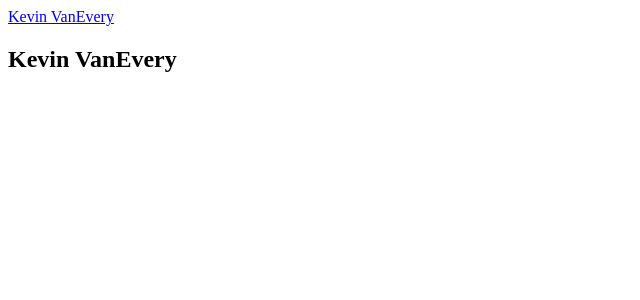
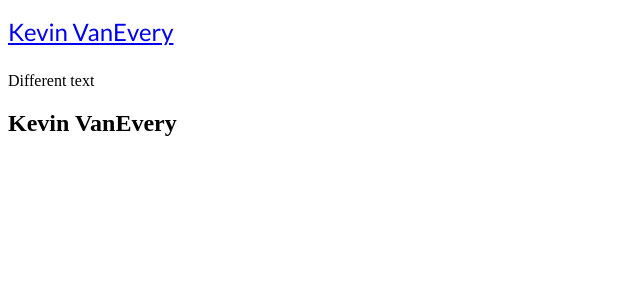
Before and after one commit to kvanever/kevinvanevery.com, a Jekyll site: the page built from index.html, in a window 1280 px wide. Shown: the top 300 px of the page, without its empty margins (0-640 px from the left). Built offline with Jekyll 4.4.1, drawn with Linux system fonts in a browser that asks for light colours.

Commit message:
correct sass import structure and extend title to site title

```diff
--- a/_includes/header.html
+++ b/_includes/header.html
@@ -3,7 +3,9 @@
   <div class="wrapper">
 
     <a class="site-title" href="{{ site.baseurl }}/">{{ site.title }}</a>
-
+    <p>
+      Different text
+    </p>
   </div>
 
 </header>
--- a/_sass/_variables/_fonts.sass
+++ b/_sass/_variables/_fonts.sass
@@ -5,8 +5,10 @@
 $large-title-font-size: $title-font-size * 1.25
 
 %title
-  font: $title-font-size $title-font-weight $title-line-height $title-font
-
+  font-family: $title-font
+  font-size: $title-font-size
+  font-weight: $title-font-weight
+  line-height: $title-line-height
 
 $base-font-family: 'Merriweather', serif
 $base-font-size:   16px
--- a/css/main.scss
+++ b/css/main.scss
@@ -6,3 +6,4 @@
 //Imports
 @import "../_sass/bourbon/bourbon";
 @import "../_sass/_variables/variables";
+@import "../_sass/_includes/includes";
```
Also changed, not shown: _sass/_variables/_colors.sass (+0 -10 lines), _sass/_includes/_header.sass (renamed from _sass/_includes/header.sass).
